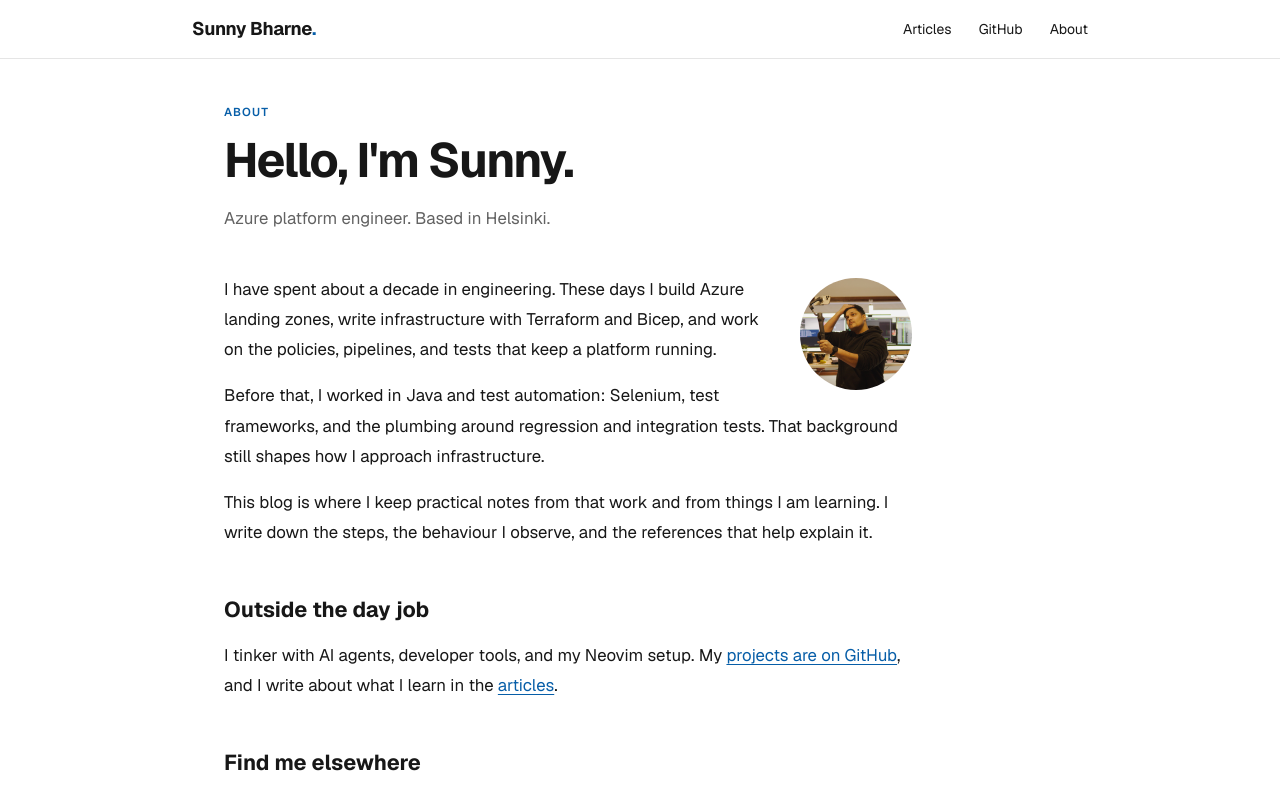
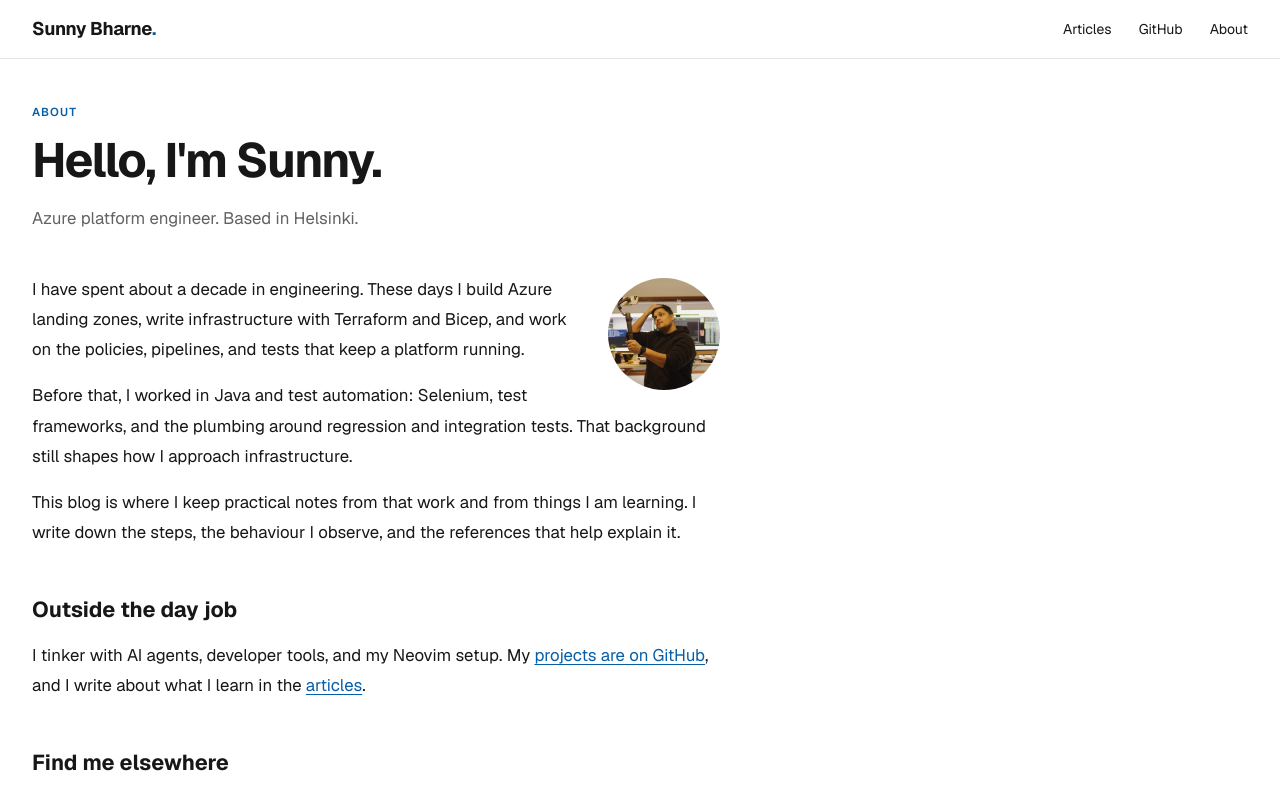
Before and after one commit to sunnybharne/sunnybharne, a Next.js app: page /about in a window 1280 px wide. Shown: the top 798 px of the page. Built offline with nearby package versions, Linux system fonts and the light colour scheme.

Commit message:
Use full-width left-aligned page layouts

```diff
--- a/app/globals.css
+++ b/app/globals.css
@@ -31,7 +31,7 @@ h1, .article-title { font-family: var(--font-geist-sans), Arial, sans-serif; fon
 .skip-link { position: absolute; left: 1rem; top: -5rem; z-index: 100; padding: .7rem 1rem; background: var(--foreground); color: var(--background); }
 .skip-link:focus { top: 1rem; }
 .site-header { border-bottom: 1px solid var(--line); background: #fff; }
-.site-header-inner, .site-footer-inner { max-width: 60rem; margin: auto; padding: 1.1rem 2rem; display: flex; align-items: center; justify-content: space-between; gap: 2rem; }
+.site-header-inner, .site-footer-inner { width: 100%; padding: 1.1rem 2rem; display: flex; align-items: center; justify-content: space-between; gap: 2rem; }
 .site-name { font-size: 1.15rem; font-weight: 650; line-height: 1.2; letter-spacing: -.02em; text-decoration: none; white-space: nowrap; }
 .site-name span { color: var(--accent); }
 .site-header-inner { flex-wrap: wrap; }
@@ -42,7 +42,7 @@ h1, .article-title { font-family: var(--font-geist-sans), Arial, sans-serif; fon
 .site-footer-inner { align-items: flex-start; padding-block: 2rem; font-size: .75rem; }
 .site-footer p span { display: block; margin-top: .2rem; }
 .site-footer nav { gap: 1.2rem; font-size: .75rem; }
-.page-shell { width: 100%; max-width: 56rem; margin-inline: auto; padding: 2.75rem 2rem 2rem; }
+.page-shell { width: 100%; padding: 2.75rem 2rem 2rem; }
 .eyebrow { color: var(--accent); font-size: .72rem; font-weight: 600; letter-spacing: .1em; text-transform: uppercase; margin-bottom: .75rem; }
 .home-intro { position: relative; padding: 0 8rem 2.4rem 0; }
 .notebook-motion { position: absolute; top: -1.4rem; right: 0; width: 7rem; height: 7rem; }
@@ -93,8 +93,8 @@ h1, .article-title { font-family: var(--font-geist-sans), Arial, sans-serif; fon
 .roadmap-item ul { margin-top: .6rem; }
 .roadmap-item a { color: var(--accent); text-decoration: underline; font-size: .875rem; }
 .roadmap-status { color: var(--accent); font-size: .75rem; }
-.article-shell { width: 100%; max-width: 64rem; margin: 0 auto; padding: 2.5rem 2rem 2rem; }
-.article-backlink, .article-header, .article-contents, .article-footer { display: block; width: 100%; max-width: var(--reading); margin-inline: auto; }
+.article-shell { width: 100%; padding: 2.5rem 2rem 2rem; }
+.article-backlink, .article-header, .article-contents, .article-footer { display: block; width: 100%; max-width: var(--reading); }
 .article-header { padding-block: 2rem 1.8rem; }
 .article-meta { display: flex; align-items: baseline; flex-wrap: wrap; gap: .6rem; color: var(--muted); font-size: .75rem; }
 .article-title { font-size: clamp(2rem, 4.6vw, 2.8rem); line-height: 1.17; margin-top: .75rem; text-wrap: pretty; }
@@ -106,7 +106,7 @@ h1, .article-title { font-family: var(--font-geist-sans), Arial, sans-serif; fon
 .article-contents li + li { margin-top: .35rem; }
 .article-contents a { text-decoration: none; }
 .article-contents a:hover { text-decoration: underline; }
-.article-body { max-width: var(--reading); margin-inline: auto; min-width: 0; }
+.article-body { max-width: var(--reading); min-width: 0; }
 .post-content { font-size: 1.125rem; line-height: 1.8; overflow-wrap: break-word; }
 .post-content > * + * { margin-top: 1.35rem; }
 .post-content h2, .post-content h3, .post-content h4 { font-family: var(--font-geist-sans), Arial, sans-serif; font-weight: 620; line-height: 1.3; scroll-margin-top: 2rem; }
@@ -130,7 +130,7 @@ h1, .article-title { font-family: var(--font-geist-sans), Arial, sans-serif; fon
 .post-content th { font-weight: 600; background: var(--surface); }
 .post-content hr { border: 0; border-top: 1px solid var(--line); margin-block: 2.5rem; }
 .learning-policy-guide .article-body { max-width: 100%; }
-.learning-policy-guide .post-content > :not(.learning-table-scroll):not(.policy-group) { max-width: var(--reading); margin-inline: auto; }
+.learning-policy-guide .post-content > :not(.learning-table-scroll):not(.policy-group) { max-width: var(--reading); margin-inline: 0; }
 .policy-group { border: 1px solid var(--line); border-radius: 3px; }
 .policy-group + .policy-group { margin-top: .8rem; }
 .policy-group summary { cursor: pointer; padding: 1rem 1.2rem; font-size: 1rem; }
```
Also changed, not shown: 2 other files (tests, documents, lock files or other folders).
